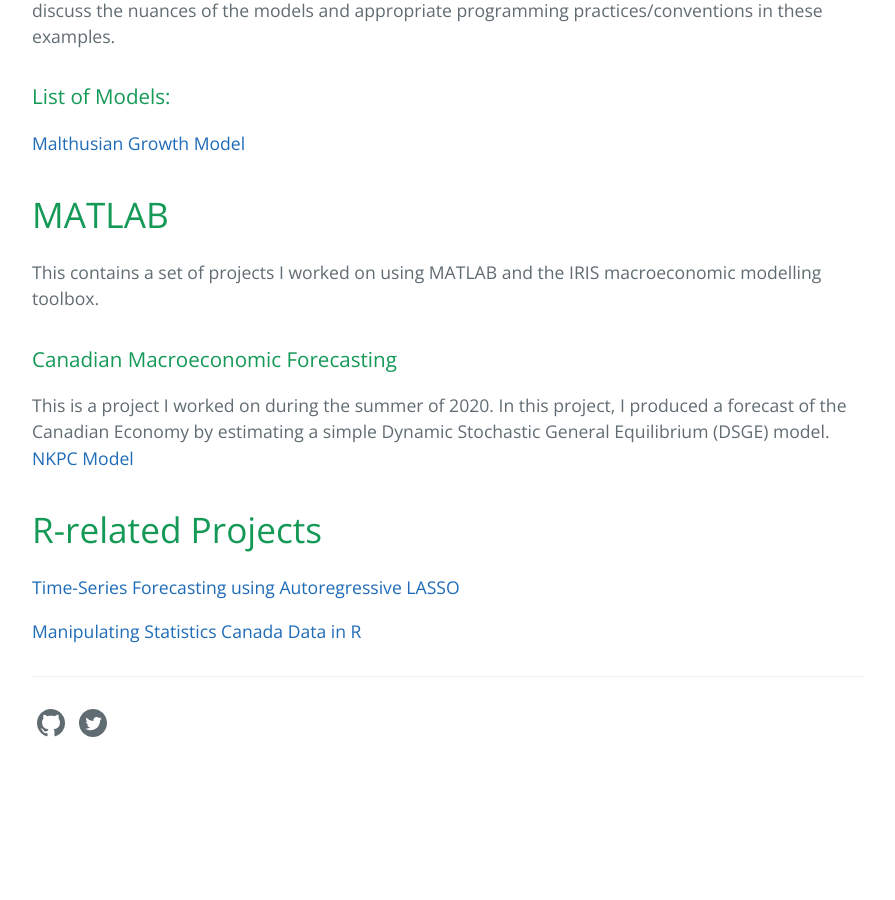
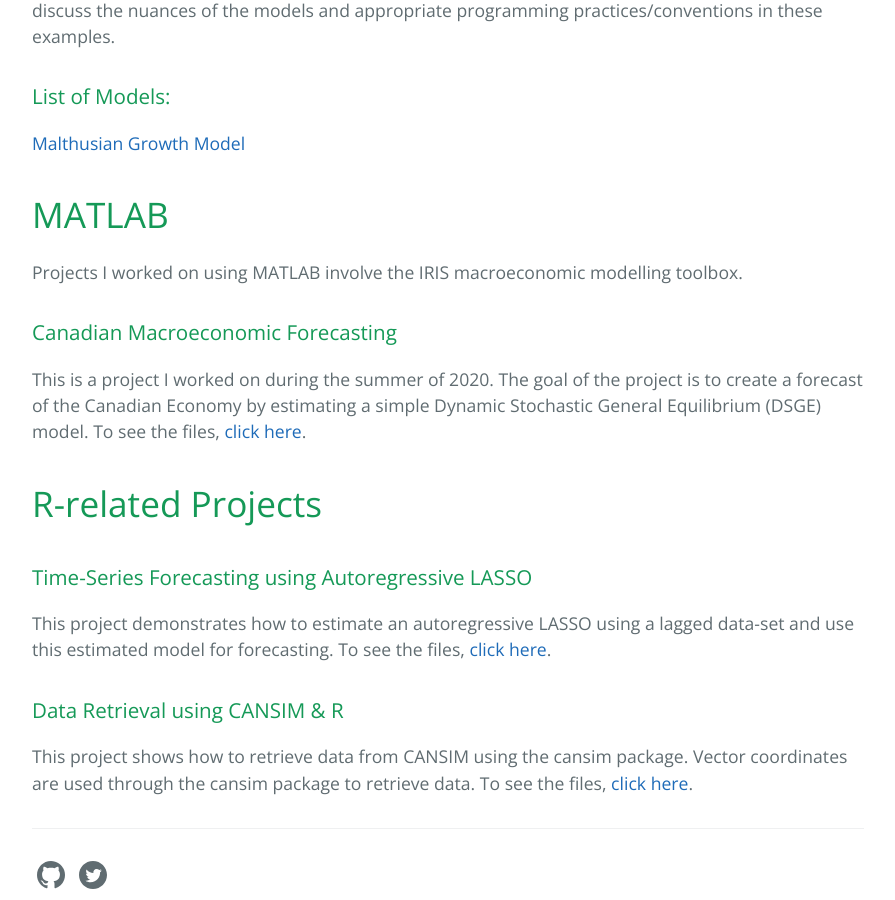
Before and after one commit to lj-valencia/cayman-blog-old-site, a Jekyll site: the page built from projects.md, in a window 1280 px wide and 900 px high, scrolled down 579 px. Shown: the whole window, without its empty margins (192-1087 px from the left). Built offline with Jekyll 4.4.1, drawn with Linux system fonts in a browser that asks for light colours; before the commit the page ends 1370 px from its top, so only the background shows below that.

Commit message:
Update projects.md

```diff
--- a/projects.md
+++ b/projects.md
@@ -15,13 +15,16 @@ This is a set of introductory examples on how to apply Python to economic modell
 [Malthusian Growth Model](https://github.com/lj-valencia/Python-for-Macroeconomics/blob/master/Malthusian%20Model.ipynb)
 
 # MATLAB
-This contains a set of projects I worked on using MATLAB and the IRIS macroeconomic modelling toolbox.
+Projects I worked on using MATLAB involve the IRIS macroeconomic modelling toolbox.
 
 ### Canadian Macroeconomic Forecasting
-This is a project I worked on during the summer of 2020. In this project, I produced a forecast of the Canadian Economy by estimating a simple Dynamic Stochastic General Equilibrium (DSGE) model. [NKPC Model](https://github.com/lj-valencia/MATLAB-Projects/tree/master/NKPC%20Model)
+This is a project I worked on during the summer of 2020. The goal of the project is to create a forecast of the Canadian Economy by estimating a simple Dynamic Stochastic General Equilibrium (DSGE) model. To see the files, [click here](https://github.com/lj-valencia/MATLAB-Projects/tree/master/NKPC%20Model).
 
 # R-related Projects
 
-[Time-Series Forecasting using Autoregressive LASSO](https://github.com/lj-valencia/R-projects/blob/master/autoregressive-lasso.pdf)
+### Time-Series Forecasting using Autoregressive LASSO
+This project demonstrates how to estimate an autoregressive LASSO using a lagged data-set and use this estimated model for forecasting. To see the files,
+[click here](https://github.com/lj-valencia/R-projects/tree/master/Autoregressive-LASSO).
 
-[Manipulating Statistics Canada Data in R](https://github.com/lj-valencia/R-projects/blob/master/manipulate-cansim.pdf)
+### Data Retrieval using CANSIM & R
+This project shows how to retrieve data from CANSIM using the cansim package. Vector coordinates are used through the cansim package to retrieve data. To see the files, [click here](https://github.com/lj-valencia/R-projects/tree/master/CANSIM-Retrieval).
```
